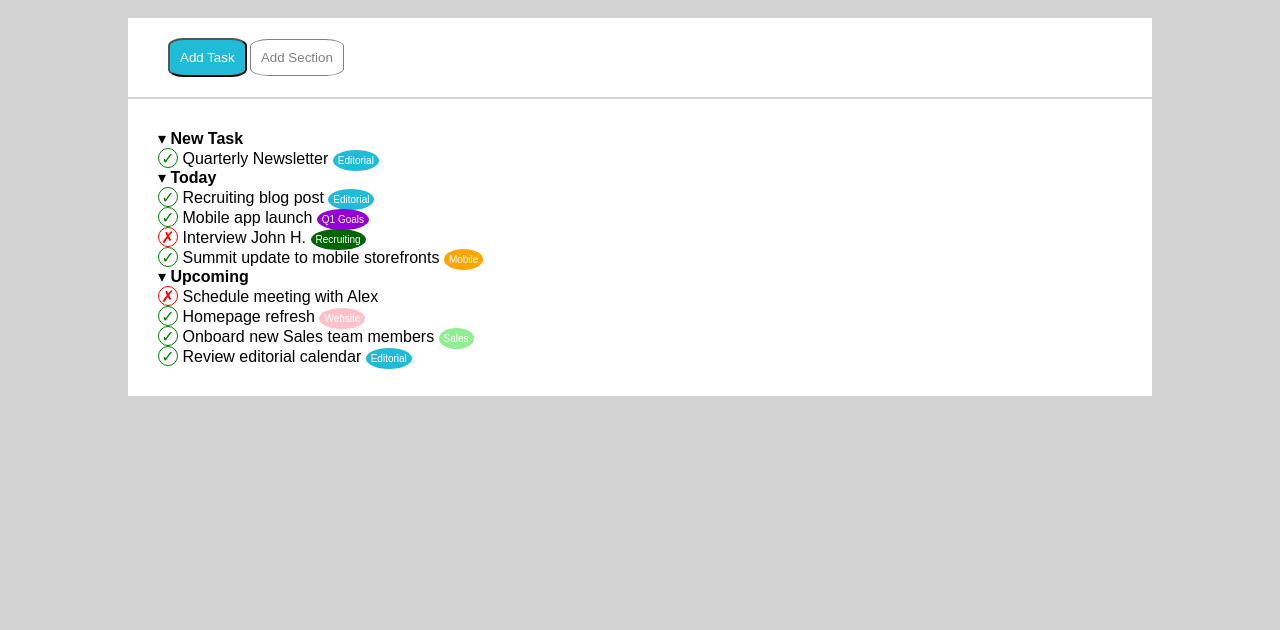
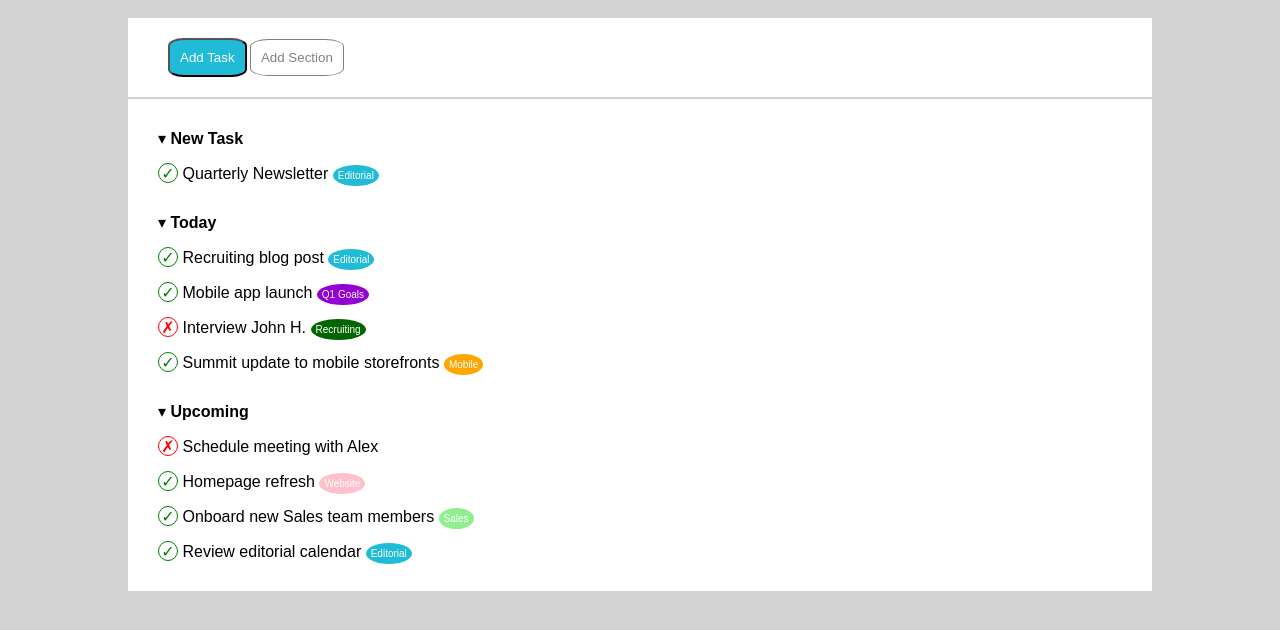
Before and after one commit to enrico-antonini1/html-css-toboolist, a plain HTML site: page index.html in a window 1280 px wide. Shown: the part 82-712 px from the top of the page. Drawn offline with Linux system fonts and the light colour scheme.

Commit message:
feat: ultimazione list section

```diff
--- a/CSS/style.css
+++ b/CSS/style.css
@@ -78,7 +78,7 @@ ul {
     font-family: Arial, Helvetica, sans-serif;
 }
 
-.stats{
+.stats {
     display: inline-block;
     background-color: white;
     height: 20px;
@@ -89,41 +89,49 @@ ul {
     line-height: 20px;
 }
 
-.cross{
+.cross {
     color: red;
 }
 
-.check{
+.check {
     color: green;
 }
 
-.general-option{
+.general-option {
     color: white;
     font-size: 10px;
     padding: 5px;
     border-radius: 50%;
 }
 
-.blue-op{
-    background-color:  rgb(32, 187, 214);
+.blue-op {
+    background-color: rgb(32, 187, 214);
 }
 
-.violet-op{
+.violet-op {
     background-color: darkviolet;
 }
 
-.dark-green-op{
+.dark-green-op {
     background-color: darkgreen;
 }
 
-.orange-op{
+.orange-op {
     background-color: orange;
 }
 
-.pink-op{
+.pink-op {
     background-color: pink;
 }
 
-.light-green-op{
+.light-green-op {
     background-color: lightgreen;
 }
+
+.margin-title {
+    margin-top: 30px;
+}
+
+.margin-list {
+    margin-top: 15px;
+}
--- a/index.html
+++ b/index.html
@@ -29,7 +29,7 @@
                 <li>&blacktriangledown;
                     <strong>New Task</strong>
                     <ul>
-                        <li>
+                        <li class="margin-list">
                             <span class="stats check">&check;</span>
                             <span>Quarterly Newsletter</span>
                             <span class="general-option blue-op">Editorial</span>
@@ -37,28 +37,28 @@
                     </ul>
                 </li>
 
-                <li>&blacktriangledown;
+                <li class="margin-title">&blacktriangledown;
                     <strong>Today</strong>
-                     <ul>
-                        <li>
+                    <ul>
+                        <li class="margin-list">
                             <span class="stats check">&check;</span>
                             <span>Recruiting blog post</span>
                             <span class="general-option blue-op">Editorial</span>
                         </li>
 
-                        <li>
+                        <li class="margin-list">
                             <span class="stats check">&check;</span>
                             <span>Mobile app launch</span>
                             <span class="general-option violet-op">Q1 Goals</span>
                         </li>
 
-                        <li>
+                        <li class="margin-list">
                             <span class="stats cross">&cross;</span>
                             <span>Interview John H.</span>
                             <span class="general-option dark-green-op">Recruiting</span>
                         </li>
 
-                        <li>
+                        <li class="margin-list">
                             <span class="stats check">&check;</span>
                             <span>Summit update to mobile storefronts</span>
                             <span class="general-option orange-op">Mobile</span>
@@ -66,27 +66,27 @@
                     </ul>
 
 
-                <li>&blacktriangledown;
+                <li class="margin-title">&blacktriangledown;
                     <strong>Upcoming</strong>
-                      <ul>
-                        <li>
+                    <ul>
+                        <li class="margin-list">
                             <span class="stats cross">&cross;</span>
                             <span>Schedule meeting with Alex</span>
                         </li>
 
-                        <li>
+                        <li class="margin-list">
                             <span class="stats check">&check;</span>
                             <span>Homepage refresh</span>
                             <span class="general-option pink-op">Website</span>
                         </li>
 
-                        <li>
+                        <li class="margin-list">
                             <span class="stats check">&check;</span>
                             <span>Onboard new Sales team members</span>
                             <span class="general-option light-green-op">Sales</span>
                         </li>
 
-                        <li>
+                        <li class="margin-list">
                             <span class="stats check">&check;</span>
                             <span>Review editorial calendar</span>
                             <span class="general-option blue-op">Editorial</span>
```
